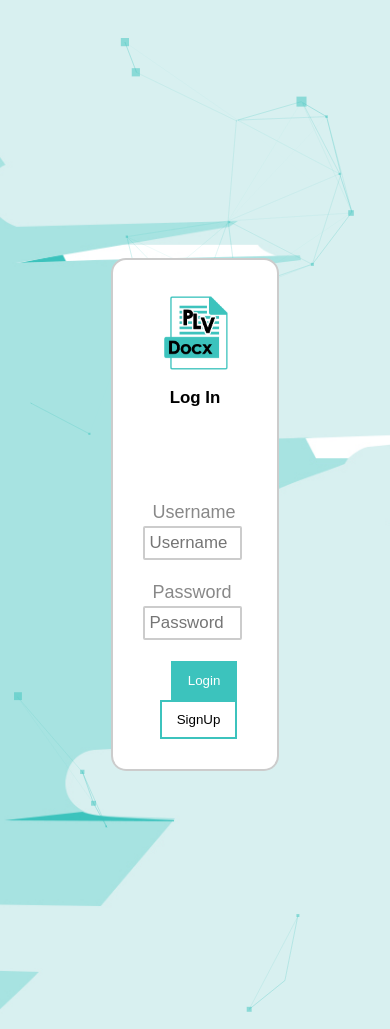
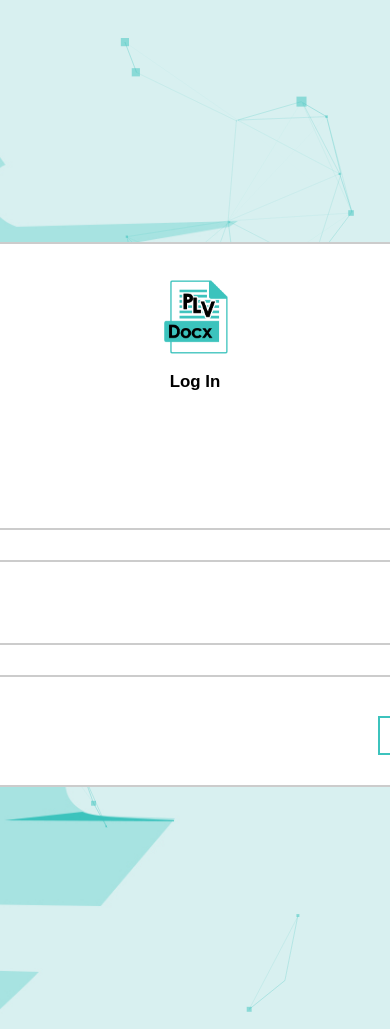
Before and after one commit to dev-hvstle/plvdocx-qwerty, a PHP site: page /loginmain.php in a window 390 px wide; the page is wider, and only the part inside the window is pictured. Run offline with PHP 8.4, Linux system fonts and the light colour scheme.

Commit message:
Update loginmain.php

```diff
--- a/student/loginmain.php
+++ b/student/loginmain.php
@@ -126,7 +126,7 @@
 	@media screen and (max-width:500px) {
 		form {
 			position: absolute;
-			width: 20vh;
+			width: 90vh;
 			border: 2px solid #ccc;
 			padding: 30px;
 			background: #fff;
```
